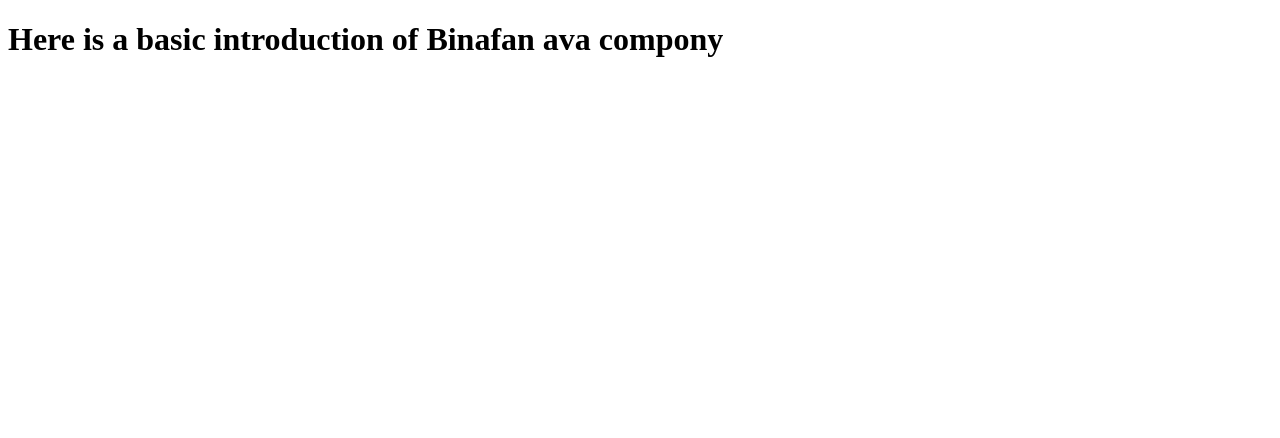
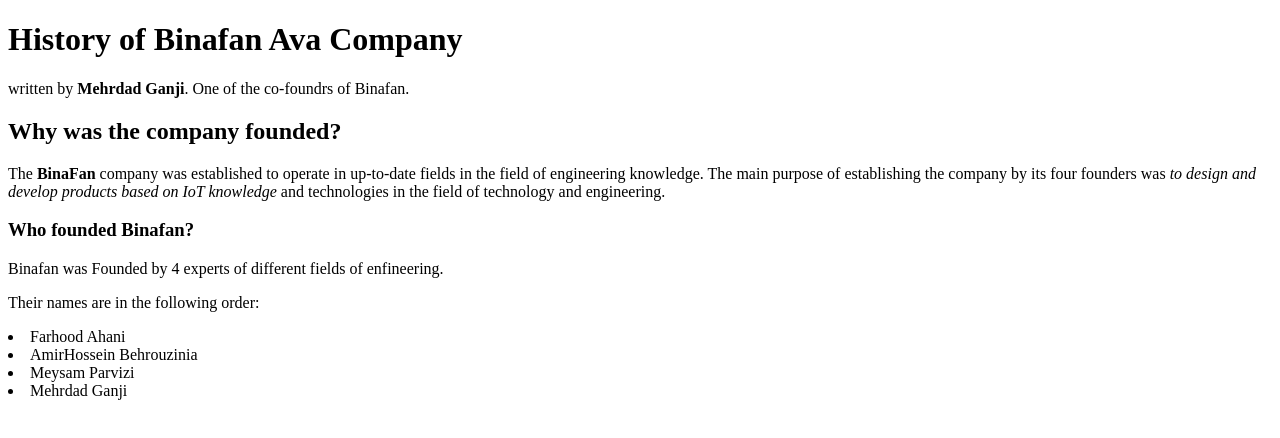
Before and after one commit to mehrdadganji1/htmlCourse, a plain HTML site: page index.html in a window 1280 px wide. Drawn offline with Linux system fonts and the light colour scheme.

Commit message:
html h,strong,em and li tags

```diff
--- a/index.html
+++ b/index.html
@@ -4,6 +4,25 @@
     <title>Basic Introduction OF BINAFAN Ava Compony.</title>
   </head>
   <body>
-    <h1>Here is a basic introduction of Binafan ava compony</h1>
+    <h1>History of Binafan Ava Company</h1>
+    <p>
+      written by <strong>Mehrdad Ganji</strong>. One of the co-foundrs of
+      Binafan.
+    </p>
+    <h2>Why was the company founded?</h2>
+    <p>
+      The <strong>BinaFan</strong> company was established to operate in
+      up-to-date fields in the field of engineering knowledge. The main purpose
+      of establishing the company by its four founders was
+      <em> to design and develop products based on IoT knowledge </em> and
+      technologies in the field of technology and engineering.
+    </p>
+    <h3>Who founded Binafan?</h3>
+    <p>Binafan was Founded by 4 experts of different fields of enfineering.</p>
+    <p>Their names are in the following order:</p>
+    <li>Farhood Ahani</li>
+    <li>AmirHossein Behrouzinia</li>
+    <li>Meysam Parvizi</li>
+    <li>Mehrdad Ganji</li>
   </body>
 </html>
```
